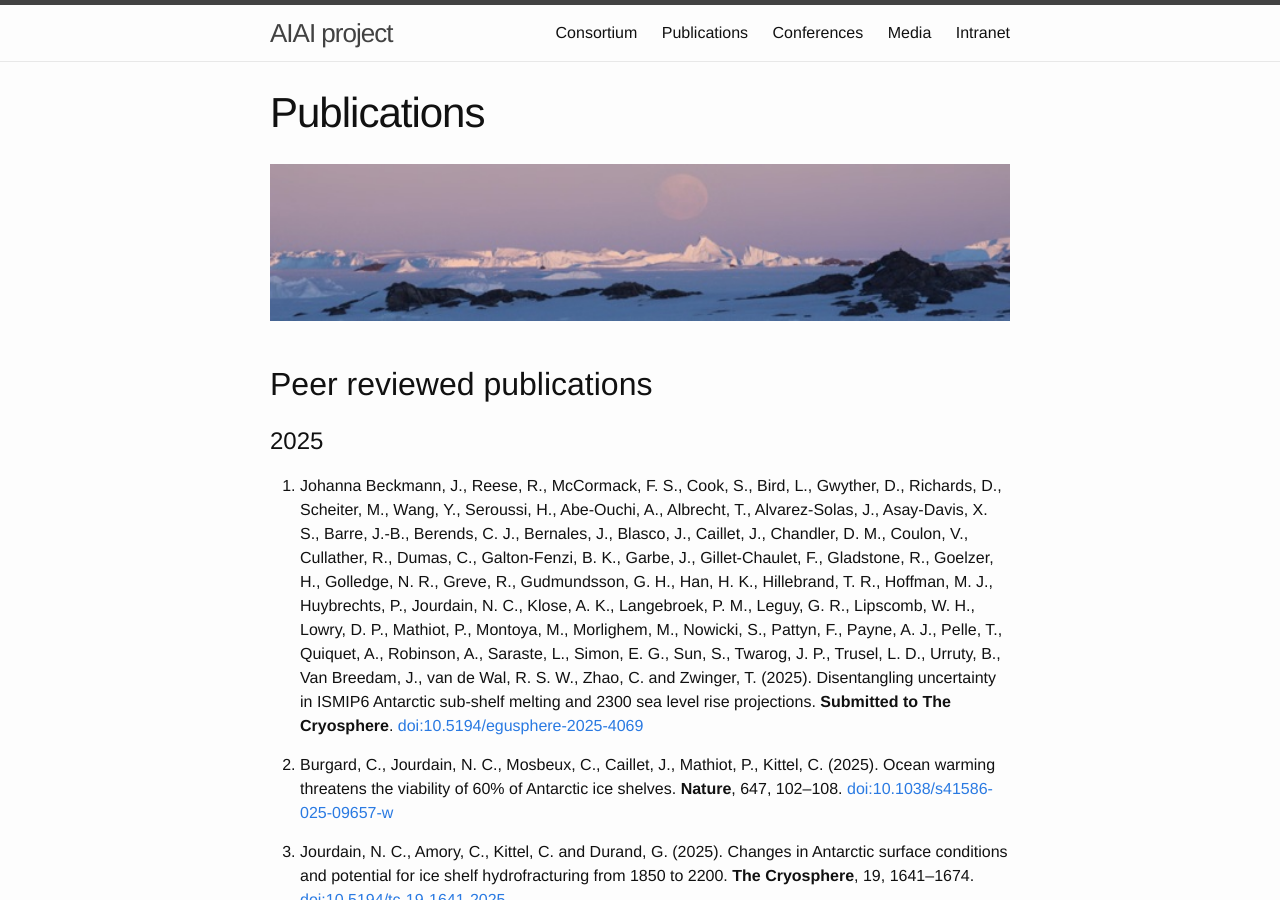
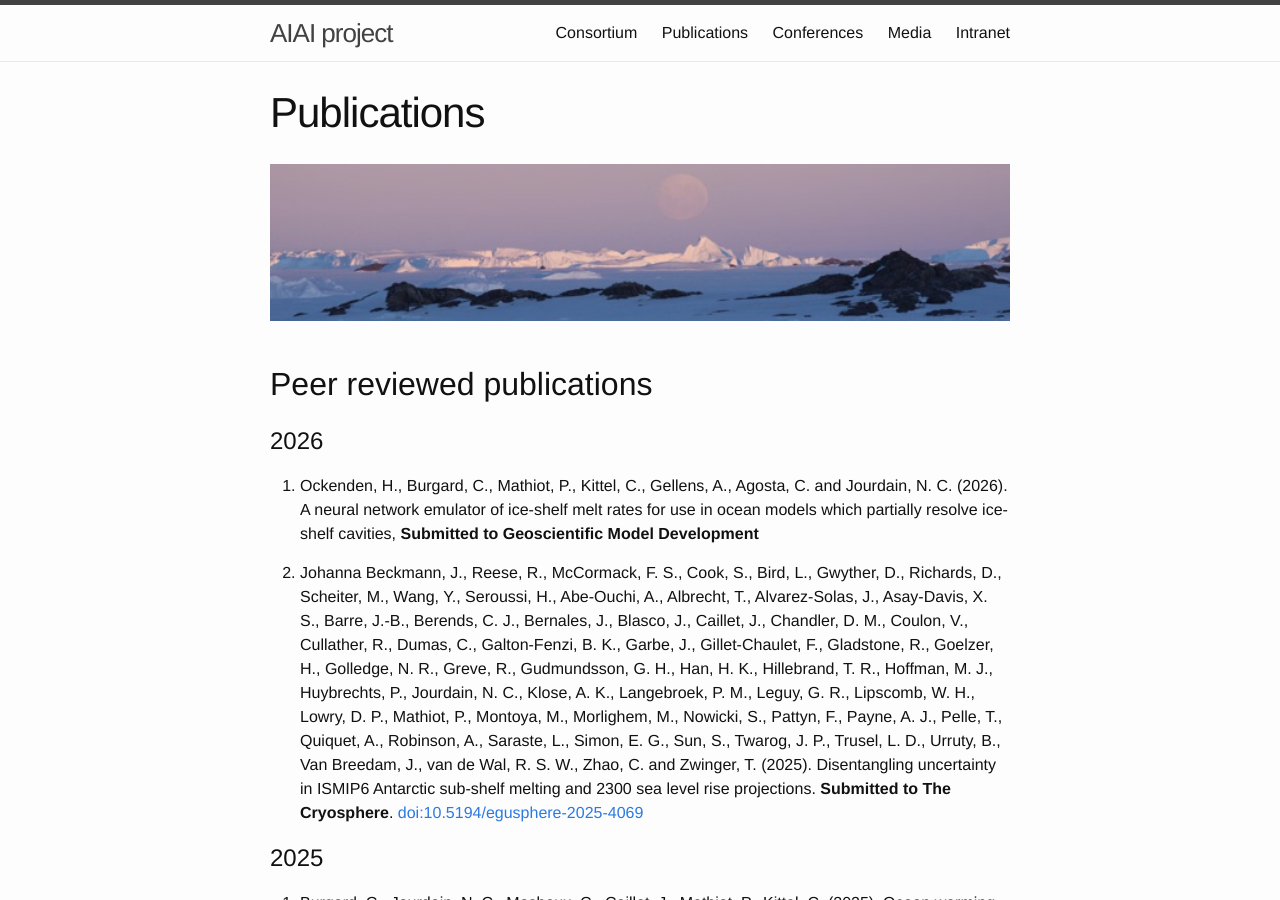
Before and after one commit to ANR-AIAI/ANR-AIAI.github.io, a Jekyll site: the page built from publications.md, in a window 1280 px wide and 900 px high. Built offline with Jekyll 4.4.1, drawn with Linux system fonts in a browser that asks for light colours.

Commit message:
routine updates

```diff
--- a/publications.md
+++ b/publications.md
@@ -12,9 +12,13 @@ permalink: /publications/
 
 ## Peer reviewed publications
 
-# 2025
+# 2026
+
+7. Ockenden, H., Burgard, C., Mathiot, P., Kittel, C., Gellens, A., Agosta, C. and Jourdain, N. C. (2026). A neural network emulator of ice-shelf melt rates for use in ocean models which partially resolve ice-shelf cavities, **Submitted to Geoscientific Model Development**
 
 6. Johanna Beckmann, J., Reese, R., McCormack, F. S., Cook, S., Bird, L., Gwyther, D., Richards, D., Scheiter, M., Wang, Y., Seroussi, H., Abe‐Ouchi, A., Albrecht, T., Alvarez‐Solas, J., Asay‐Davis, X. S., Barre, J.-B., Berends, C. J., Bernales, J., Blasco, J., Caillet, J., Chandler, D. M., Coulon, V., Cullather, R., Dumas, C., Galton‐Fenzi, B. K., Garbe, J., Gillet‐Chaulet, F., Gladstone, R., Goelzer, H., Golledge, N. R., Greve, R., Gudmundsson, G. H., Han, H. K., Hillebrand, T. R., Hoffman, M. J., Huybrechts, P., Jourdain, N. C., Klose, A. K., Langebroek, P. M., Leguy, G. R., Lipscomb, W. H., Lowry, D. P., Mathiot, P., Montoya, M., Morlighem, M., Nowicki, S., Pattyn, F., Payne, A. J., Pelle, T., Quiquet, A., Robinson, A., Saraste, L., Simon, E. G., Sun, S., Twarog, J. P., Trusel, L. D., Urruty, B., Van Breedam, J., van de Wal, R. S. W., Zhao, C. and Zwinger, T. (2025). Disentangling uncertainty in ISMIP6 Antarctic sub-shelf melting and 2300 sea level rise projections. **Submitted to The Cryosphere**. [doi:10.5194/egusphere-2025-4069](https://doi.org/10.5194/egusphere-2025-4069)
+
+# 2025
 
 5. Burgard, C., Jourdain, N. C., Mosbeux, C., Caillet, J., Mathiot, P., Kittel, C. (2025). Ocean warming threatens the viability of 60% of Antarctic ice shelves. **Nature**, 647, 102–108. [doi:10.1038/s41586-025-09657-w](https://doi.org/10.1038/s41586-025-09657-w)
 
```
Also changed, not shown: conferences.md (+2 -0 lines), consortium.md (+2 -0 lines), media.md (+2 -0 lines).
